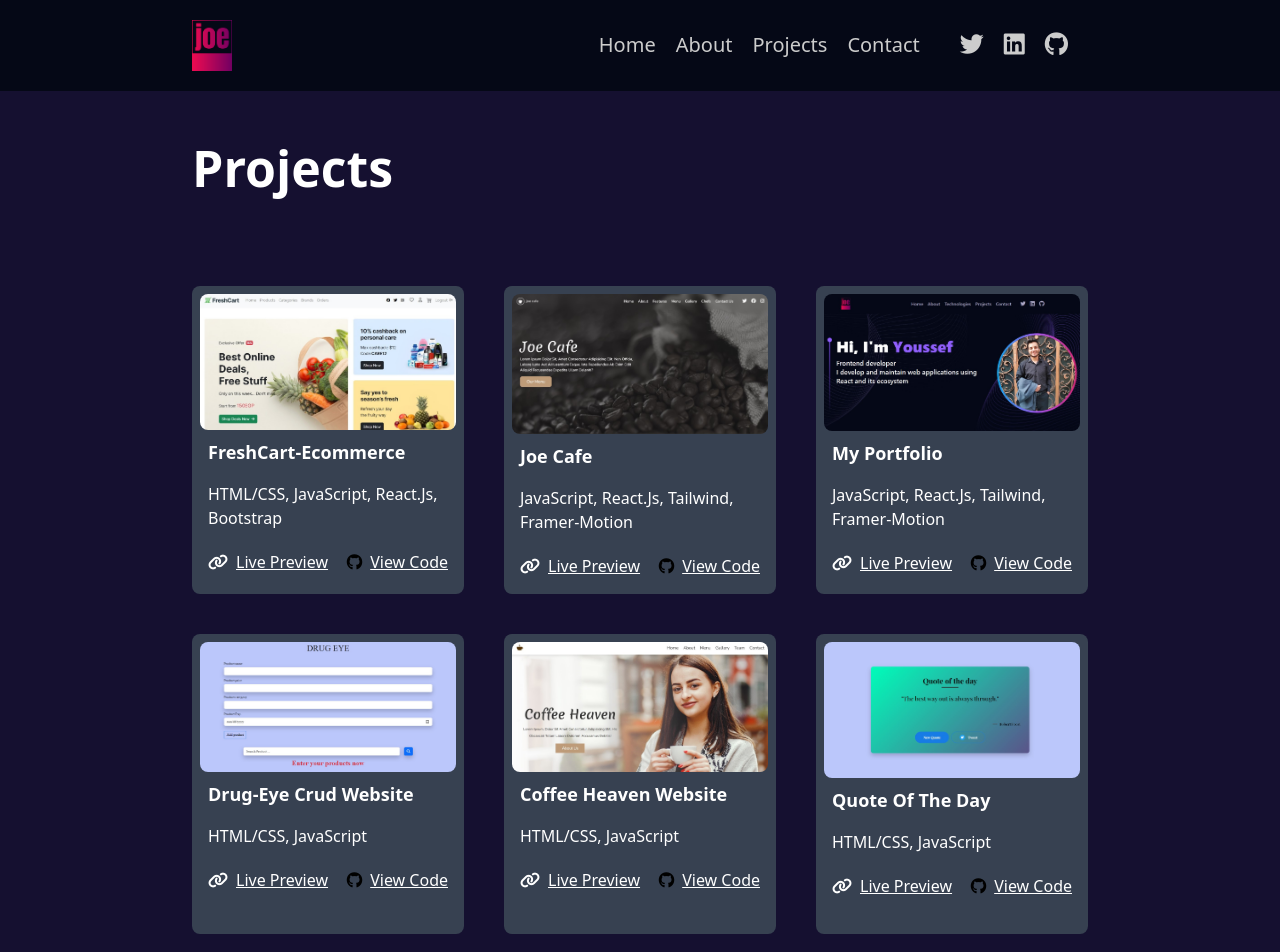
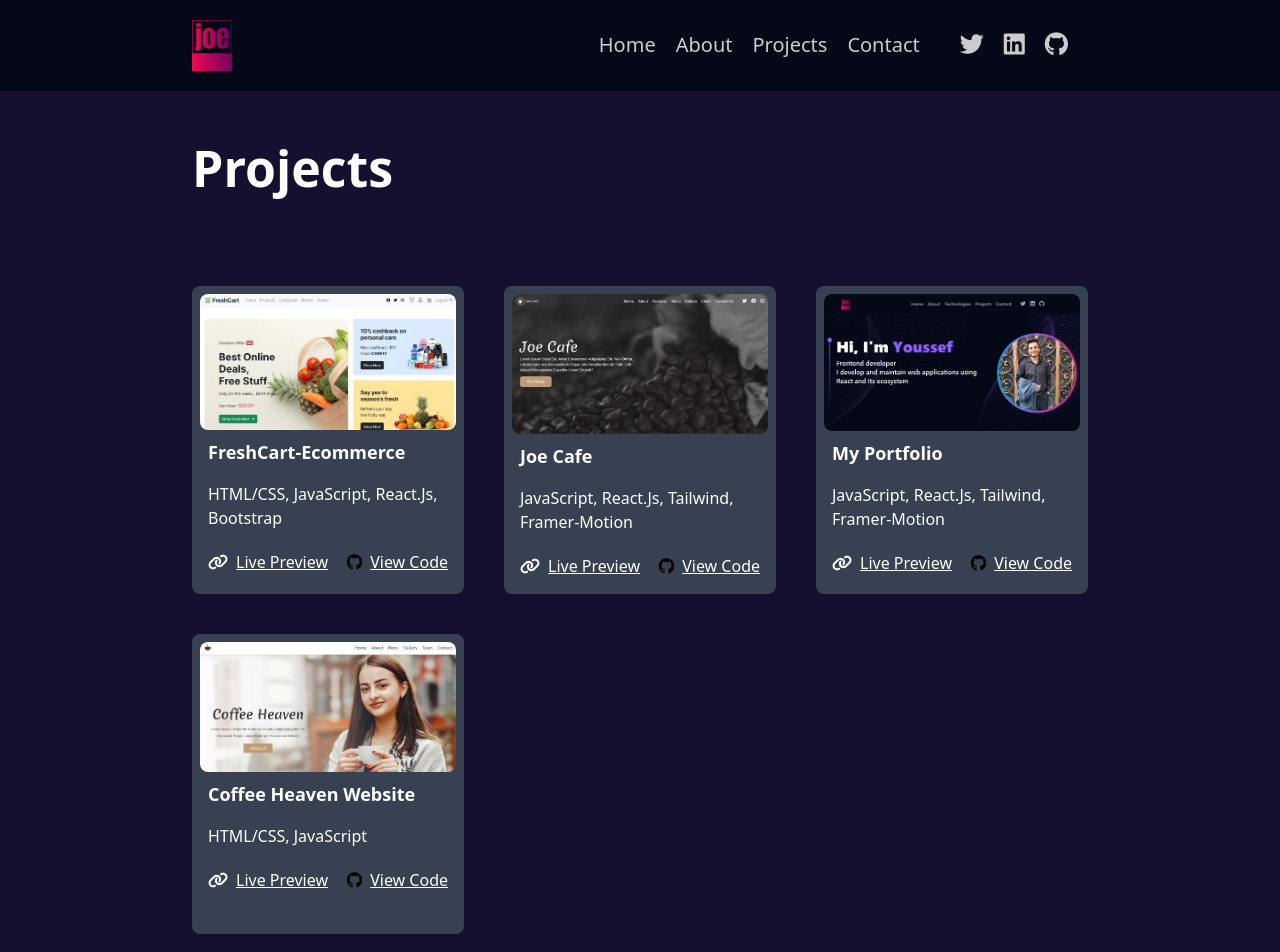
Before and after one commit to yousefelsayed1/Portfolio, a React (Create React App) app: page /projects in a window 1280 px wide. Shown: the top 952 px of the page. Built offline with nearby package versions, Linux system fonts and the light colour scheme.

Commit message:
Update Data.js

```diff
--- a/src/constants/Data.js
+++ b/src/constants/Data.js
@@ -167,28 +167,12 @@ export const projectDetails = [
   },
   {
     id: 4,
-    title: "Drug-Eye Crud website",
-    image: projectImage2,
-    techstack: "HTML/CSS, JavaScript",
-    previewLink: "https://yousefelsayed1.github.io/Drug-Eye/",
-    githubLink: "https://github.com/yousefelsayed1/Drug-Eye",
-  },
-  {
-    id: 5,
     title: "Coffee Heaven website",
     image: projectImage3,
     techstack: "HTML/CSS, JavaScript",
     previewLink: "https://yousefelsayed1.github.io/coffee-heaven/",
     githubLink: "https://github.com/yousefelsayed1/coffee-heaven",
-  },
-  {
-    id: 6,
-    title: "Quote of the Day",
-    image: projectImage4,
-    techstack: "HTML/CSS, JavaScript",
-    previewLink: "https://yousefelsayed1.github.io/Quote-of-the-day/",
-    githubLink: "https://github.com/yousefelsayed1/Quote-of-the-day.git",
-  },
+  }
 ];
 
 export const experiences = [
```
